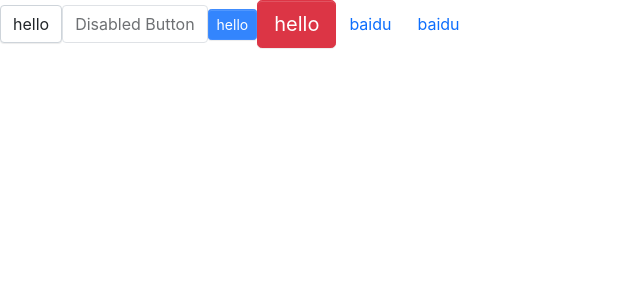
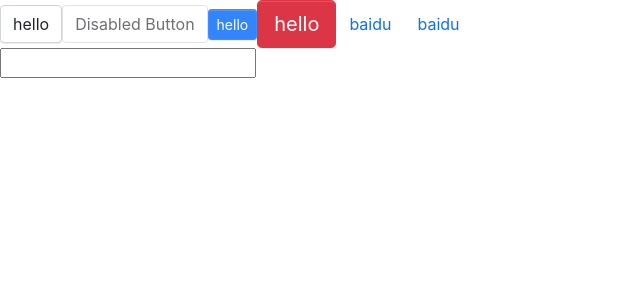
Before and after one commit to yesen66/FreeUI, a React (Create React App) app: page / in a window 1280 px wide. Shown: the top 300 px of the page, without its empty margins (0-640 px from the left). Built offline with nearby package versions, Linux system fonts and the light colour scheme.

Commit message:
feat: 完成表单组件

```diff
--- a/package.json
+++ b/package.json
@@ -3,6 +3,9 @@
   "version": "0.1.0",
   "private": true,
   "dependencies": {
+    "@fortawesome/fontawesome-svg-core": "^6.4.2",
+    "@fortawesome/free-solid-svg-icons": "^6.4.2",
+    "@fortawesome/react-fontawesome": "^0.2.0",
     "@testing-library/jest-dom": "^5.17.0",
     "@testing-library/react": "^13.4.0",
     "@testing-library/user-event": "^13.5.0",
--- a/src/App.tsx
+++ b/src/App.tsx
@@ -1,5 +1,6 @@
 import React from 'react';
 import Button, { ButtonSize, ButtonType } from './components/Button/button';
+import Input from './components/Input/input';
 
 function App() {
   return (
@@ -10,6 +11,7 @@ function App() {
       <Button btnType={ButtonType.Danger} size={ButtonSize.Large}>hello</Button>
       <Button btnType={ButtonType.Link} href='http://www.baidu.com' target="_blank">baidu</Button>
       <Button btnType={ButtonType.Link} href='http:www.baidu.com'>baidu</Button>
+      <Input></Input>
     </div>
   );
 }
--- /dev/null
+++ b/src/components/Icon/_style.scss
@@ -0,0 +1,6 @@
+@each $key,
+$val in $theme-colors {
+    .icon-#{$key} {
+        color: $val;
+    }
+}
--- /dev/null
+++ b/src/components/Icon/icon.tsx
@@ -0,0 +1,22 @@
+import { FontAwesomeIcon, FontAwesomeIconProps } from "@fortawesome/react-fontawesome";
+import classNames from "classnames";
+
+export type ThemeProps = 'primary' | 'secondary' | 'success' | 'info' | 'warning' | 'danger' | 'light' | 'dark';
+
+interface IconProps extends FontAwesomeIconProps {
+    theme?: ThemeProps;
+}
+
+export const Icon: React.FC<IconProps> = (props) => {
+    const { className, theme, ...restProps } = props;
+
+    const classes = classNames('icon', className, {
+        [`icon-${theme}`]: theme
+    })
+
+    return (
+        <FontAwesomeIcon className={classes} {...restProps} />
+    )
+}
+
+export default Icon;
--- /dev/null
+++ b/src/components/Input/input.tsx
@@ -0,0 +1,76 @@
+import { IconProp } from '@fortawesome/fontawesome-svg-core'
+import classNames from 'classnames';
+import Icon from '../Icon/icon';
+import React from 'react';
+
+export interface InputProps extends Omit<React.InputHTMLAttributes<HTMLElement>, 'size'> {
+    /**是否禁用 Input */
+    disabled?: boolean;
+    /**设置 input 大小，支持 lg 或者是 sm */
+    size?: 'lg' | 'sm';
+    /**添加图标，在右侧悬浮添加一个图标，用于提示 */
+    icon?: IconProp;
+    /**添加前缀 用于配置一些固定组合 */
+    prepend?: string | React.ReactElement;
+    /**添加后缀 用于配置一些固定组合 */
+    append?: string | React.ReactElement;
+    onChange?: (e: React.ChangeEvent<HTMLInputElement>) => void;
+}
+
+/**
+ * Input 输入框 通过鼠标或键盘输入内容，是最基础的表单域的包装。
+ *
+ * ~~~js
+ * // 这样引用
+ * import { Input } from 'freemyui'
+ * ~~~
+ *
+ * 支持 HTMLInput 的所有基本属性
+ */
+export const Input: React.FC<InputProps> = (props) => {
+    const {
+        disabled,
+        size,
+        icon,
+        prepend,
+        append,
+        className,
+        style,
+        ...restProps
+    } = props;
+
+    const classes = classNames('free-input-wrapper', {
+        [`input-size-${size}`]: size,
+        'is-disabled': disabled,
+        'input-group': prepend || append,
+        'input-group-append': !!append,
+        'input-group-prepend': !!prepend
+    })
+
+    const fixControlledValue = (value: any) => {
+        if (typeof value === 'undefined' || value === null) {
+            return '';
+        }
+        return value;
+    }
+
+    if ('value' in props) {
+        delete restProps.defaultValue;
+        restProps.value = fixControlledValue(props.value);
+    }
+
+    return (
+        <div className={classes} style={style}>
+            {prepend && <div className="free-input-group-prepend">{prepend}</div>}
+            {icon && <div className="icon-wrapper"><Icon icon={icon} title={`title-${icon}`} /></div>}
+            <input
+                className="free-input-inner"
+                disabled={disabled}
+                {...restProps}
+            />
+            {append && <div className="free-input-group-append">{append}</div>}
+        </div>
+    )
+}
+
+export default Input;
--- a/src/styles/index.scss
+++ b/src/styles/index.scss
@@ -8,3 +8,6 @@
 
 //btn
 @import "../components/Button/style";
+
+// Input
+@import "../components/Input/style";
```
Also changed, not shown: src/components/Input/_style.scss (added), 1 other file (tests, documents, lock files or other folders).
